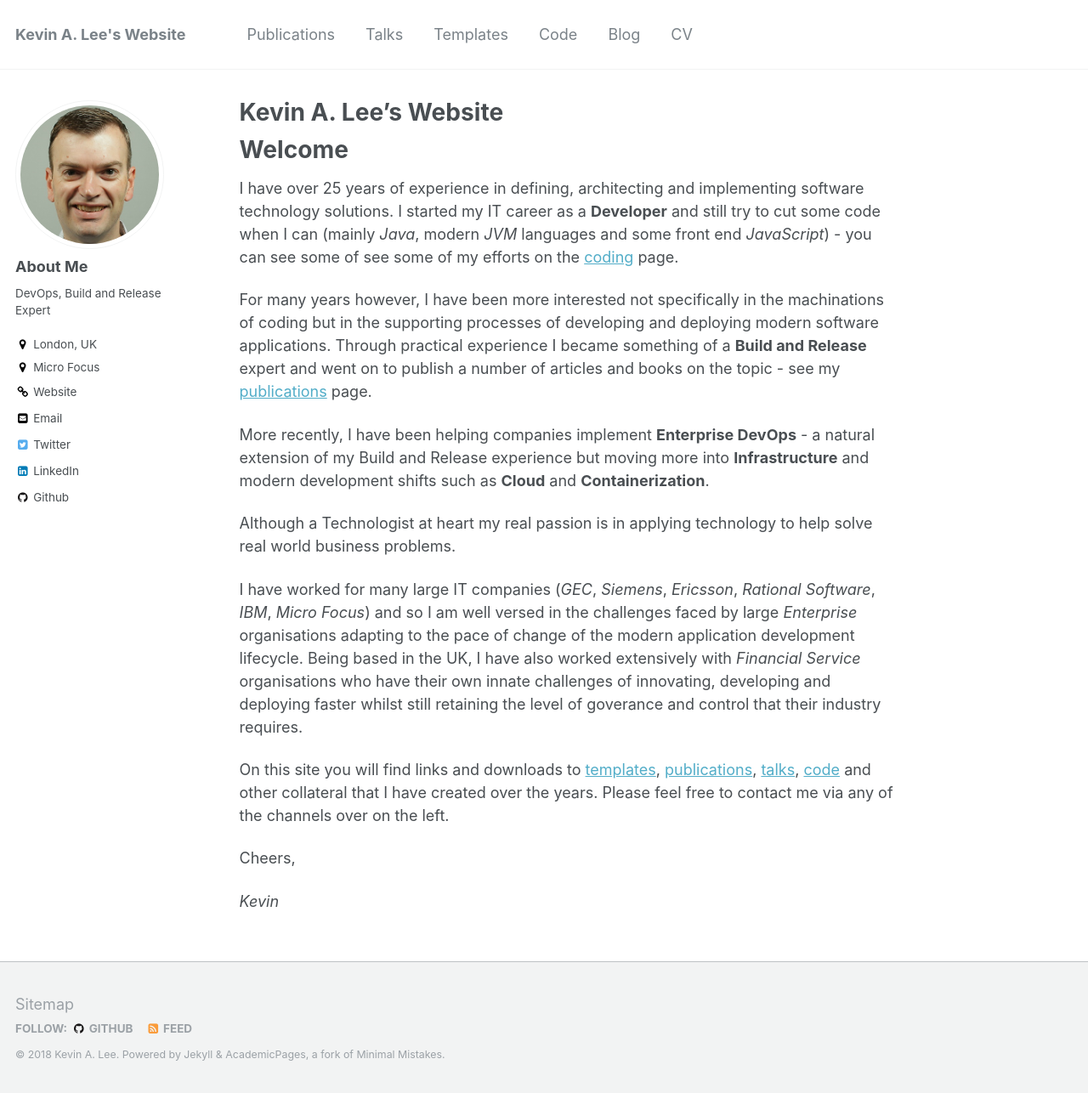
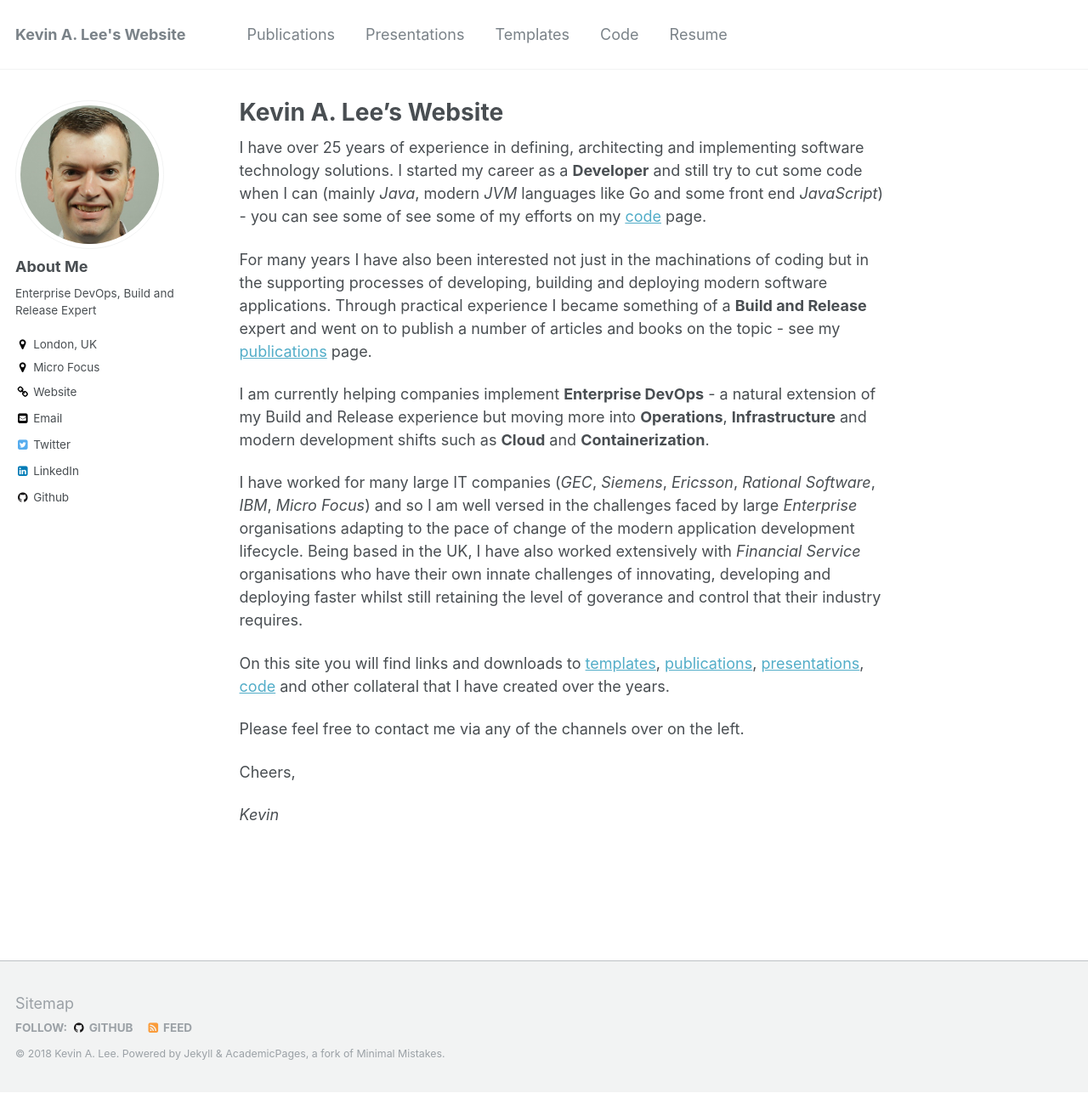
Before and after one commit to kadraman/akevinlee.github.io, a Jekyll site: the page built from _pages/about.md, in a window 1280 px wide and 1286 px high. Shown: the whole window at 85% size. Built offline with Jekyll 4.4.1, drawn with Linux system fonts in a browser that asks for light colours.

```diff
--- a/_config.yml
+++ b/_config.yml
@@ -82,7 +82,7 @@ analytics:
 author:
   name             : "About Me"
   avatar           : "KAL-profile.png"
-  bio              : "DevOps, Build and Release Expert"
+  bio              : "Enterprise DevOps, Build and Release Expert"
   location         : "London, UK"
   employer         : "Micro Focus"
   googlescholar    :
--- a/_pages/about.md
+++ b/_pages/about.md
@@ -8,29 +8,25 @@ redirect_from:
   - /about.html
 ---
 
-Welcome
-======
-I have over 25 years of experience in defining, architecting and implementing software technology solutions. I started my IT career as a **Developer**
-and still try to cut some code when I can (mainly _Java_, modern _JVM_ languages and some front end _JavaScript_) - you can see some of
-see some of my efforts on the [coding](/coding) page.
+I have over 25 years of experience in defining, architecting and implementing software technology solutions. I started my career as a **Developer**
+and still try to cut some code when I can (mainly _Java_, modern _JVM_ languages like Go and some front end _JavaScript_) - you can see some of
+see some of my efforts on my [code](/code) page.
 
-For many years however, I have been more interested not specifically in the machinations of coding but in the supporting processes of developing
+For many years I have also been interested not just in the machinations of coding but in the supporting processes of developing, building
 and deploying modern software applications. Through practical experience I became something of a **Build and Release** expert and went on to publish a number
 of articles and books on the topic - see my [publications](/publications) page.
 
-More recently, I have been helping companies implement **Enterprise DevOps** - a natural extension of my Build and Release experience but moving more
-into **Infrastructure** and modern development shifts such as **Cloud** and **Containerization**.
-
-Although a Technologist  at heart my real passion is in applying technology to help solve real world business problems.
-
+I am currently helping companies implement **Enterprise DevOps** - a natural extension of my Build and Release experience but moving more
+into **Operations**, **Infrastructure** and modern development shifts such as **Cloud** and **Containerization**.
 
 I have worked for many large IT companies (_GEC_, _Siemens_, _Ericsson_, _Rational Software_, _IBM_, _Micro Focus_) and so I am well versed in the
 challenges faced by large _Enterprise_ organisations adapting to the pace of change of the modern application development lifecycle. Being based in the UK,
 I have also worked extensively with _Financial Service_ organisations who have their own innate challenges of innovating, developing and deploying
 faster whilst still retaining the level of goverance and control that their industry requires.
 
+On this site you will find links and downloads to [templates](/templates), [publications](/publications), [presentations](/presentations), [code](/code)
+and other collateral that I have created over the years.
 
-On this site you will find links and downloads to [templates](/templates), [publications](/publications), [talks](/talks), [code](/coding) and other collateral that I have created over the years.
 Please feel free to contact me via any of the channels over on the left.
 
 Cheers,
```
Also changed, not shown: _data/navigation.yml (+4 -7 lines), _pages/resume.md (renamed from _pages/cv.md, +7 -10 lines), _pages/presentations.md (renamed from _pages/talks.md), _presentations/2012-03-01-talk-1.md (renamed from _talks/2012-03-01-talk-1.md), _presentations/2013-03-01-tutorial-1.md (renamed from _talks/2013-03-01-tutorial-1.md), _presentations/2014-02-01-talk-2.md (renamed from _talks/2014-02-01-talk-2.md), _presentations/2014-03-01-talk-3.md (renamed from _talks/2014-03-01-talk-3.md).
